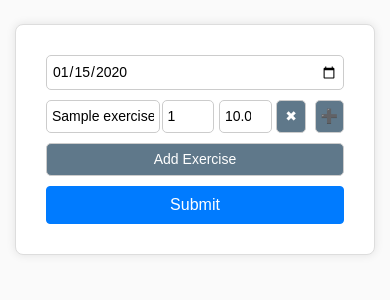
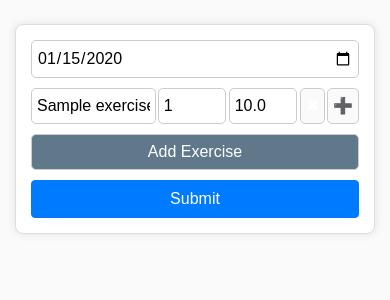
Before and after one commit to chavias/FitnessTracker, a Flask app: page /session/1/update in a window 390 px wide. Shown: the part 56-356 px from the top of the page. Run offline with Flask 3, Linux system fonts and the light colour scheme; tables that the repository leaves empty hold one stand-in row (values such as "Sample post"); some libraries are stand-ins or nearby versions.

Commit message:
nicer icons for deleting and creating details for the exercise

```diff
--- a/fitnesstracker/static/main.css
+++ b/fitnesstracker/static/main.css
@@ -95,7 +95,9 @@ form input[type="date"] {
 }
 
 form button {
+  height: 100%;
   background-color: #444444;
+  align-items: center;
   color: white;
   font-size: 16px;
   cursor: pointer;
@@ -114,10 +116,7 @@ form button[type="button"]:hover {
   background-color: #295c88;
 }
 
-/* Exercise Rows */
-#exercise-list {
-  margin-top: 0px;
-}
+
 
 #exercise-list .exercise-row {
   display: flex;
@@ -131,62 +130,44 @@ form button[type="button"]:hover {
   white-space: nowrap; */
 }
 
-.details-list {
-  align-items: start;
-  margin-bottom: 0px;
-  gap: 2px;
-}
-
-.details-list input[name="repetitions[]"] {
-  margin-right: -2px; /* Adjust spacing here */
-}
-
-.details-list input[name="weight[]"] {
-  margin-left: 0; /* Ensure no extra gap on the other side */
-}
-
-
 
 #exercise-list input {
-  flex-grow: 3;
-  padding: 5px;
+  flex-grow: 1;
+  /* padding: 5px; */
 }
 
 #exercise-list button {
-  width: 30px;
+  height: 36px;
+  width: 25;
+  justify-content: start;
   flex : 1;
+  padding: auto; /* Ensure consistent spacing */
   flex-shrink: 0;
   flex-grow: 1;
-  background-color: #5f788a;
+  background-color: #fafafa;
   color: #fff;
 }
 
+button .material-symbols-outlined {
+  font-size: 18px; /* Ensure the icon size is fixed */
+  line-height: 1; /* Prevent extra spacing */
+  vertical-align: middle; /* Aligns the icon correctly */
+  display: flex; /* Ensures the icon starts properly */
+  align-items: center;
+  justify-content: center;
+}
+
 #details-list button {
-  width: 30px; /* Same width as the other buttons */
+  width: 25px; /* Same width as the other buttons */
+  align-items: center;
+  vertical-align: middle; /* Aligns the icon correctly */
 }
 
 #exercise-list button:hover {
   background-color: #212038;
 }
 
-/* Responsive Design */
-@media (max-width: 768px) {
-  form {
-      padding: 15px;
-  }
 
-  form label, form select, form input, form button {
-      font-size: 14px;
-  }
-
-  table th, table td {
-      padding: 8px;
-  }
-
-  #exercise-list input {
-      width: 100%;
-  }
-}
 
 /* No templates found message */
 .no-templates {
@@ -201,16 +182,11 @@ form button[type="button"]:hover {
   opacity: 0; /* Fade out */
 }
 
-.exercise-list {
-  list-style-type: none;
-  padding: 5px 0px;
-}
-
+/*
 .exercise-item {
-  /* background-color: #f0f0f0; */
   padding: 0px;
   margin: 5px 0px;
-}
+} */
 
 
 .submit-button {
@@ -218,3 +194,45 @@ form button[type="button"]:hover {
   color: white; /* Text color */
   border-color:  #295c88; /* Border color (optional) */
 }
+
+/*  new  */
+
+.exercise-list {
+  /* padding: 5px 0px; */
+  list-style-type: none;
+  display: flex;
+  flex-direction: column;
+  align-items: start;
+  gap: 3px;
+  flex-wrap: wrap;
+}
+
+.exercise-row {
+  display: flex;
+  justify-content: center;
+  align-items: start;  /* Ensures vertical alignment */
+  gap: 3px;
+}
+
+.details-list {
+  height: 100%;
+  display: flex;
+  list-style-type: none;
+  justify-content: center;
+  flex-direction: column;
+  vertical-align: middle; /* Ensures everything stays aligned */
+  gap: 3px;
+}
+
+.detail-row {
+  display: flex;
+  align-items: start;
+  justify-content: center;
+  gap: 3px;
+  margin-bottom: -8px;
+}
+
+.exercise-list > .details-list > .detail-row:first-child {
+  display: flex;
+  flex: 1;
+}
--- a/fitnesstracker/templates/create_session.html
+++ b/fitnesstracker/templates/create_session.html
@@ -1,4 +1,8 @@
 {% extends 'layout.html' %}
+
+{% block header %}
+<link rel="stylesheet" href="https://fonts.googleapis.com/css2?family=Material+Symbols+Outlined:opsz,wght,FILL,GRAD@20..48,100..700,0..1,-50..200&icon_names=add,close,delete" />
+{% endblock %}
 
 {% block content %}
 <div class="content-section">
--- a/fitnesstracker/workout_sessions/static/create_session.js
+++ b/fitnesstracker/workout_sessions/static/create_session.js
@@ -120,7 +120,13 @@ function addExerciseRow(exerciseName = '') {
         <input type="text" placeholder="Exercise Name" value="${exerciseName}" required>
         <input type="hidden" value="${getCsrfToken()}">
         <div class="details-list"></div>
-        <button type="button" onclick="addDetailRow(this)"  style="color: black;" >&#xFF0B;</button>
+        <div>
+        <button type="button" onclick="addDetailRow(this)"  style="color: black;" >
+            <span class="material-symbols-outlined">
+            add
+            </span>
+        </button>
+        </div>
     `;
 
     exerciseList.appendChild(newRow);
@@ -141,7 +147,9 @@ function addDetailRow(button, triggerAutocomplete = true) {
     <input type="number" placeholder="R" style="width: 35%" required>
     <input type="number" placeholder="W" step="0.5" style="width: 35%" required>
     <input type="hidden" value="${getCsrfToken()}">
-        <button type="button" onclick="removeDetailRow(this)" style="color: black;">✕</button>
+    <button type="button" onclick="removeDetailRow(this)" style="color: black;">
+        <span class="material-symbols-outlined">delete</span>
+    </button>
     `;
 
     detailsList.appendChild(newRow);
```
